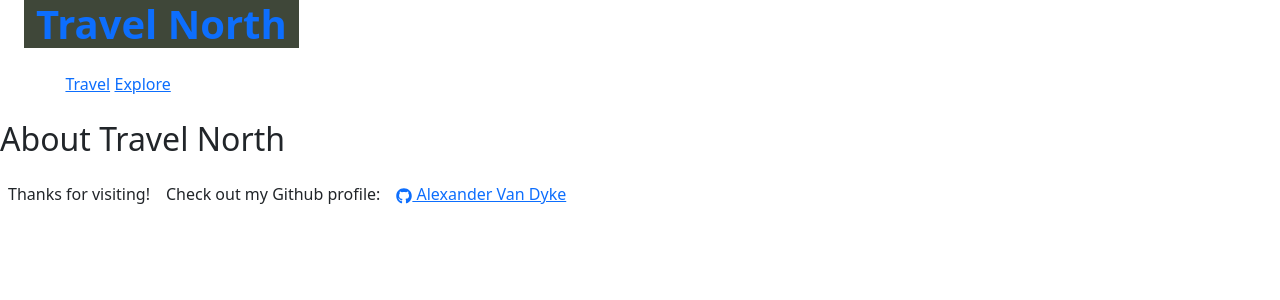
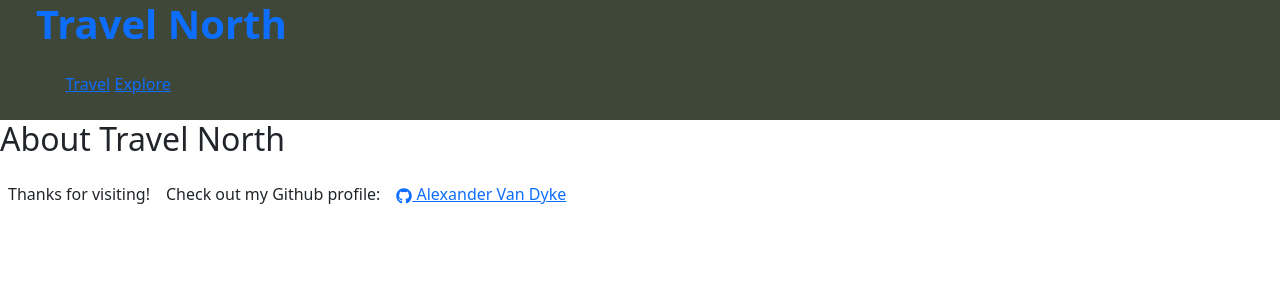
Before and after one commit to AlexandertheGreat491/Travel-North, a React (Create React App) app in the folder client/: page / in a window 1280 px wide. Shown: the top 300 px of the page. Built offline with nearby package versions, Linux system fonts and the light colour scheme.

Commit message:
moved header class

```diff
--- a/client/src/components/Header/index.js
+++ b/client/src/components/Header/index.js
@@ -6,12 +6,12 @@ import { Link } from "react-router-dom";
 function Header()  {
 
   return (
-    <header className="col-12 d-inline-flex pb-3">
+    <header className="col-12 d-inline-flex pb-3 header">
       <div>
         <Link to="/">
           <h1
             id="navheader"
-            className="d-inline-flex w-100 justify-content-center ms-4 header"
+            className="d-inline-flex w-100 justify-content-center ms-4"
           >
             Travel North
           </h1>
```
